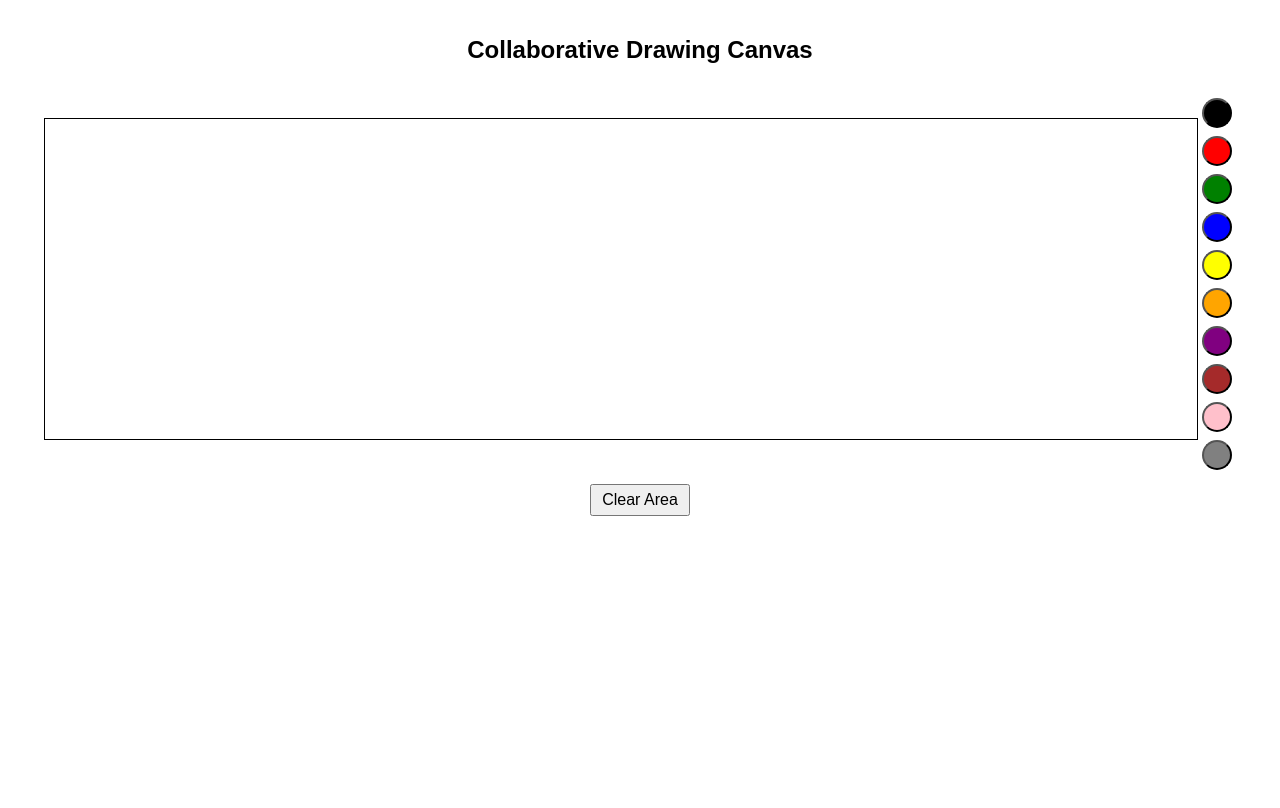
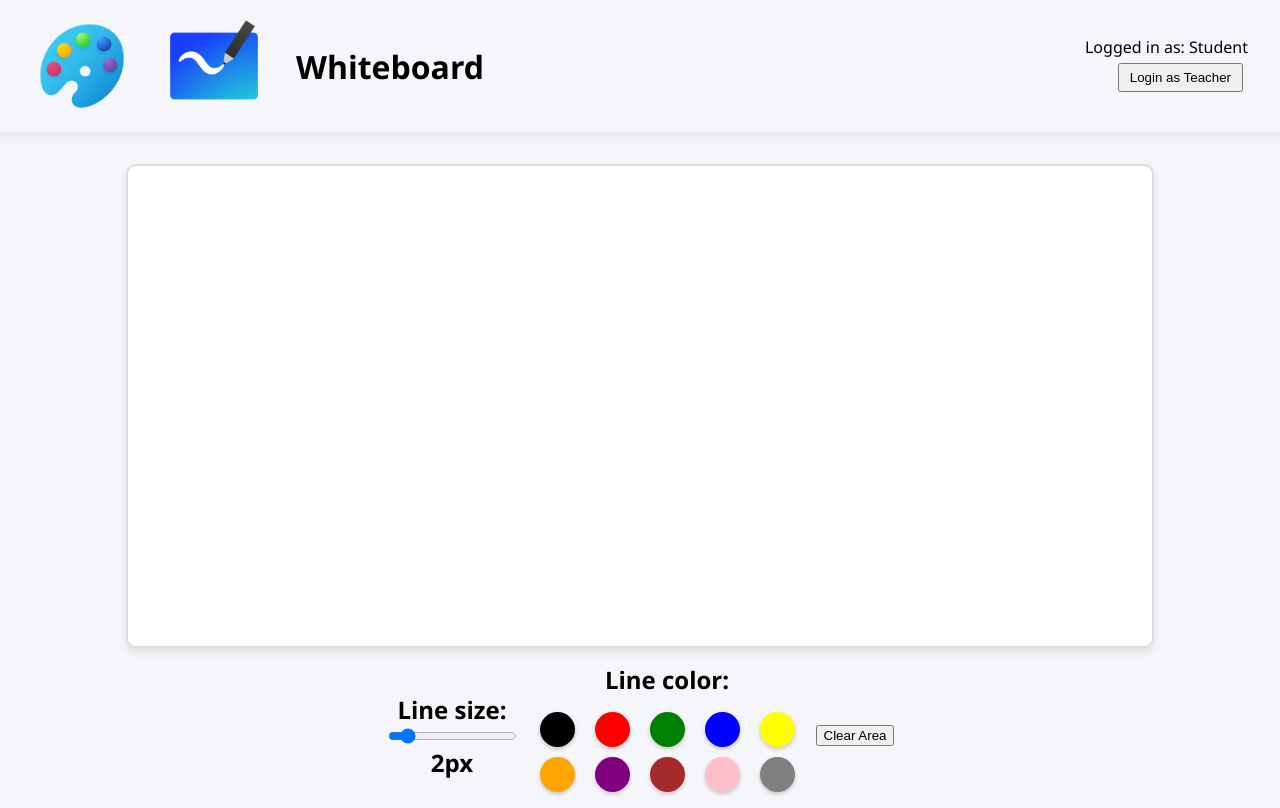
Before and after one commit to Mrbibi38/canvas, a website: page client/index.html in a window 1280 px wide. Drawn offline with Linux system fonts and the light colour scheme.

Commit message:
feat(toolbar): added line thickness slider and changed some style (CSS + HTML improvement). Also added app icons.

```diff
--- a/client/app.js
+++ b/client/app.js
@@ -1,18 +1,21 @@
-const socket = new WebSocket('ws://192.168.56.1:8080');
+const socket = new WebSocket('ws://localhost:8080');
 const canvas = document.getElementById('canvas');
+const thicknessSlider = document.querySelector('#lineThickness');
+const lineThicknessValue = document.querySelector('.lineThicknessValue');
 const context = canvas.getContext('2d');
 let isDrawing = false;
 let x = 0;
 let y = 0;
-let currentColor = 'black'; // Track the current color
+let currentColor = 'black';  // Track the current color
+let lineWidth = thicknessSlider.value;  // Track the current line width
 
-let linesHistory = [];     // Local drawing history (to send to the server)
+let linesHistory = [];  // Local drawing history (to send to the server)
 let receivedHistory = [];  // History received from the server (to be drawn)
 
 // Adjust canvas size for different devices
 function resizeCanvas() {
-    canvas.width = window.innerWidth * 0.9;  // 90% of the viewport width
-    canvas.height = window.innerHeight * 0.4;  // 40% of the viewport height
+    canvas.width = canvas.offsetWidth;  // Set internal width based on CSS
+    canvas.height = canvas.offsetHeight;  // Set internal height based on CSS
 }
 
 window.addEventListener('resize', resizeCanvas);
@@ -20,8 +23,9 @@ resizeCanvas();
 
 let sendingHistory = false;
 
+// Colors buttons
 const colors = ['black', 'red', 'green', 'blue', 'yellow', 'orange', 'purple', 'brown', 'pink', 'gray'];
-const colorsButtons = document.querySelector('.colors');
+const colorsButtons = document.querySelector('.colors-btns');
 
 colors.forEach((color) => {
     const button = document.createElement('button');
@@ -35,6 +39,21 @@ colors.forEach((color) => {
 
 context.strokeStyle = currentColor;
 
+// Set the initial line width
+context.lineWidth = lineWidth;
+
+// Line thickness slider
+thicknessSlider.min = '1';
+thicknessSlider.max = '10';
+thicknessSlider.value = lineWidth;
+lineThicknessValue.innerHTML = lineWidth + "px";
+
+thicknessSlider.addEventListener('input', (e) => {
+    lineWidth = e.target.value;
+    context.lineWidth = lineWidth;  // Update the line width in the context
+    lineThicknessValue.innerHTML = lineWidth + "px";
+});
+
 canvas.addEventListener('mousedown', startDrawing);
 canvas.addEventListener('mousemove', draw);
 window.addEventListener('mouseup', stopDrawing);
@@ -42,8 +61,9 @@ window.addEventListener('mouseup', stopDrawing);
 // Add touch events for mobile
 canvas.addEventListener('touchstart', (e) => {
     const touch = e.touches[0];
-    x = touch.clientX - canvas.offsetLeft;
-    y = touch.clientY - canvas.offsetTop;
+    const mousePos = getMousePos(touch.clientX, touch.clientY);
+    x = mousePos.x;
+    y = mousePos.y;
     isDrawing = true;
 });
 
@@ -54,30 +74,43 @@ canvas.addEventListener('touchmove', (e) => {
             x1: x, y1: y,
             x2: touch.clientX - canvas.offsetLeft,
             y2: touch.clientY - canvas.offsetTop,
-            color: currentColor
+            color: currentColor,
+            width: lineWidth
         };
         drawLine(context, newLine);
         sendNewLineToServer(newLine);
-        x = touch.clientX - canvas.offsetLeft;
-        y = touch.clientY - canvas.offsetTop;
+        const mousePos = getMousePos(touch.clientX, touch.clientY);
+        x = mousePos.x;
+        y = mousePos.y;
     }
 });
 
 canvas.addEventListener('touchend', stopDrawing);
 
+function getMousePos(clientX, clientY) {
+    const rect = canvas.getBoundingClientRect();
+    return {
+        x: (clientX - rect.left) * (canvas.width / rect.width),
+        y: (clientY - rect.top) * (canvas.height / rect.height)
+    };
+}
+
 function startDrawing(e) {
-    x = e.offsetX;
-    y = e.offsetY;
+    const mousePos = getMousePos(e.clientX, e.clientY);
+    x = mousePos.x;
+    y = mousePos.y;
     isDrawing = true;
 }
 
 function draw(e) {
     if (!isDrawing) return;
-    const newLine = { x1: x, y1: y, x2: e.offsetX, y2: e.offsetY, color: currentColor };
+
+    const mousePos = getMousePos(e.clientX, e.clientY);
+    const newLine = { x1: x, y1: y, x2: mousePos.x, y2: mousePos.y, color: currentColor, width: lineWidth };
     drawLine(context, newLine);
     sendNewLineToServer(newLine);
-    x = e.offsetX;
-    y = e.offsetY;
+    x = mousePos.x;
+    y = mousePos.y;
 }
 
 function stopDrawing() {
@@ -88,6 +121,7 @@ function stopDrawing() {
 
 function drawLine(context, line) {
     context.strokeStyle = line.color;
+    context.lineWidth = line.width;  // Use the width from the line data
     context.beginPath();
     context.moveTo(line.x1, line.y1);
     context.lineTo(line.x2, line.y2);
--- a/client/index.html
+++ b/client/index.html
@@ -3,21 +3,53 @@
 <head>
     <meta charset="UTF-8">
     <meta name="viewport" content="width=device-width, initial-scale=1.0">
-    <title>Real-time Update Example</title>
+    <title>Collaborative Drawing Canvas</title>
     <link rel="stylesheet" href="style.css">
 </head>
-
 <body>
-    <h2>Collaborative Drawing Canvas</h2>
+    <header class="site-header">
+        <div class="wrapper site-header__wrapper">
+            <div class="start">
+                <img src="./img/paint_icon.png" alt="Icon">
+                <img src="./img/whiteboard_icon.png" alt="Icon">
+                <h1>Whiteboard</h1>
+            </div>
+            <div class="middle"></div>
+            <div class="end">
+                <div class="login">
+                    <!-- Login Status -->
+                    <div id="loginStatus">
+                        Logged in as: <span id="userRole">Student</span>
+                    </div>
+                    <!-- Login Button -->
+                    <button id="loginButton" class="login-button" onclick="loginAsTeacher()">Login as Teacher</button>
+                </div>
+            </div>
+        </div>
+    </header>
 
     <!-- The drawing canvas -->
     <div class="canvas-container">
         <canvas id="canvas"></canvas>
-        <div class="colors"></div>
-    </div>
+        <div class="toolbar">
+            <!-- Line Thickness Slider -->
+            <div class="thickness-slider">
+                <label for="lineThickness">Line size: </label>
+                <input type="range" id="lineThickness" min="1" max="10" value="2">
+                <div class="lineThicknessValue"></div>
+            </div>
+            <div class="colors">
+                <div class="colors-label">
+                    <label for="lineThickness">Line color: </label>
+                </div>
+                <div class="colors-btns">
+                    <!-- Color buttons will be added here dynamically -->
+                </div>
+            </div>
+            <button id="clearButton" class="clear-button" onclick="clearArea()">Clear Area</button>
 
-    <div class="buttons">
-        <button id="clearButton" onclick="javascript:clearArea();return false;">Clear Area</button>
+
+        </div>
     </div>
 
     <script src="app.js"></script>
--- a/client/style.css
+++ b/client/style.css
@@ -1,52 +1,113 @@
 body {
     margin: 0;
-    padding: 1rem;
-    font-family: Arial, sans-serif;
+    padding: 0;
+    font-family: 'Segoe UI', Tahoma, Geneva, Verdana, sans-serif;
+    background-color: #f4f6f9; /* Light background */
     display: flex;
     flex-direction: column;
     align-items: center;
 }
 
-.canvas-container {
+.site-header {
+    width: 100%;
+    margin-bottom: 2rem;
+    box-shadow: 0px 2px 10px rgba(0, 0, 0, 0.1);
+    padding: 1rem;
+}
+
+.site-header img {
+    width: 100px;
+    height: 100px;
+    margin-right: 2rem;
+}
+
+.site-header__wrapper {
+    width: 100%;
+    margin-left: auto;
+    margin-right: auto;
+    display: flex;
+    justify-content: space-between;
+    align-items: center;
+}
+
+
+.start {
+    flex: 1;
     display: flex;
     align-items: center;
-    justify-content: center;
-    width: 80%; /* Full width for responsiveness */
-    height: auto;
+    padding-left: 2rem;
+}
+
+.middle {
+    text-align: center;
+    flex: 1;
+}
+
+.end {
+    display: flex;
+    text-align: right;
+    align-items: center;
+    justify-content: flex-end;
+    padding-right: 2rem;
+    flex: 1;
+}
+
+header .end button {
+    margin: 5px;
+    padding: 5px 10px;
 }
 
 canvas {
-    border: 1px solid black;
+    background-color: white;
     cursor: crosshair;
-    width: 90vw; /* Responsive canvas width */
-    height: 40vh; /* Responsive height */
+    border: 2px solid #ddd;
+    border-radius: 10px;
+    box-shadow: 0 4px 8px rgba(0, 0, 0, 0.1);
+    width: 80vw;
+    height: 60vh;
 }
 
-.buttons {
+.toolbar {
+    font-size: 1.5rem;
+    font-weight: bold;
     display: flex;
+    justify-content: center;
     align-items: center;
-    justify-content: center;
     margin-top: 10px;
 }
 
-.buttons button {
-    margin: 0 5px;
-    padding: 5px 10px;
-    font-size: 1rem;
-    cursor: pointer;
+.thickness-slider {
+    display: flex;
+    align-items: center;
+    flex-direction: column;
 }
 
 .colors {
     display: flex;
-    flex-wrap: wrap; /* Flex-wrap for color buttons on small screens */
+    flex-wrap: wrap;
+    align-items: center;
+    flex-direction: column;
     justify-content: center;
-    margin-top: 10px;
+}
+
+.colors-btns {
+    margin: 1rem;
+    display: grid;
+    grid-template-columns: repeat(5, 1fr);
+    grid-gap: 10px;
 }
 
 .colors button {
-    width: 30px;
-    height: 30px;
+    width: 35px;
+    height: 35px;
     border-radius: 50%;
-    margin: 4px 4px;
+    border: none;
+    margin: 0 5px;
     cursor: pointer;
+    box-shadow: 0 2px 4px rgba(0, 0, 0, 0.2);
+    transition: transform 0.3s ease;
 }
+
+.colors button:hover {
+    transform: scale(1.1);
+}
```
Also changed, not shown: client/img/paint_icon.png (added), client/img/whiteboard_icon.png (added), 1 other file.
